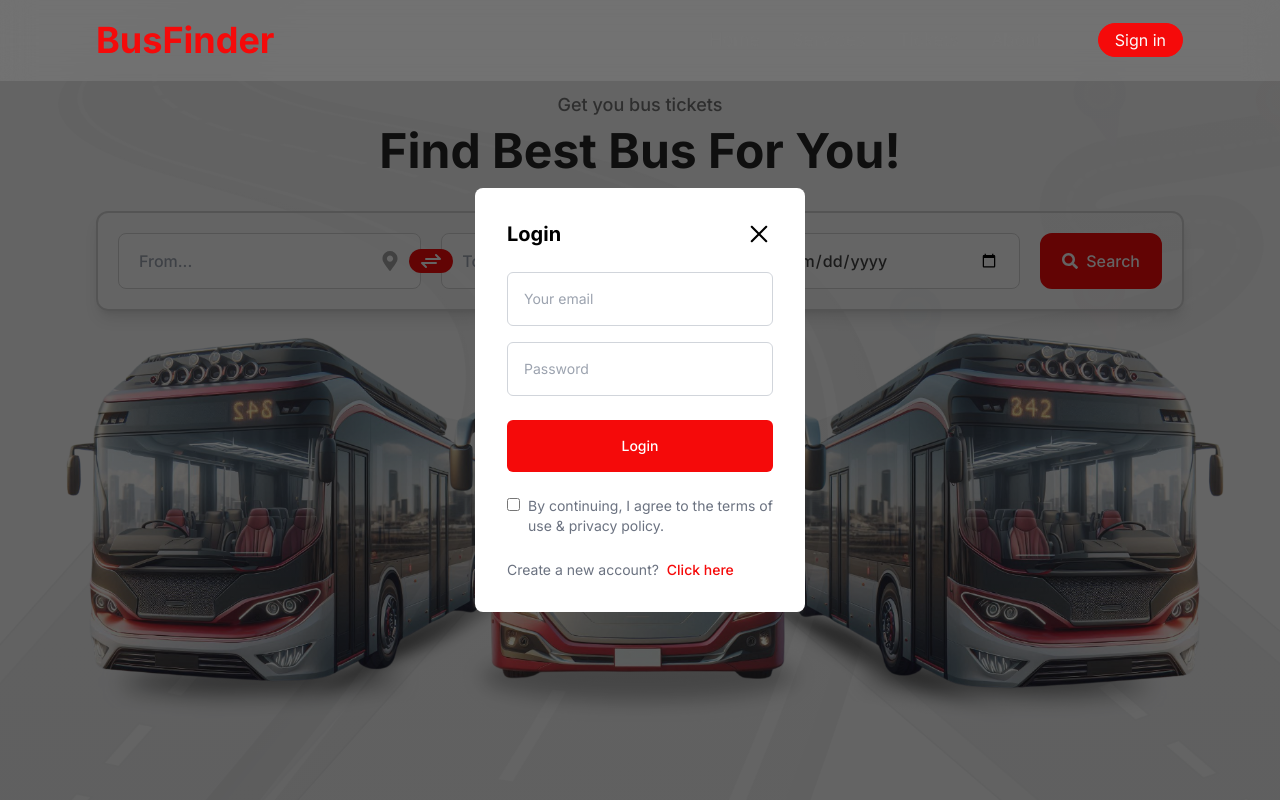
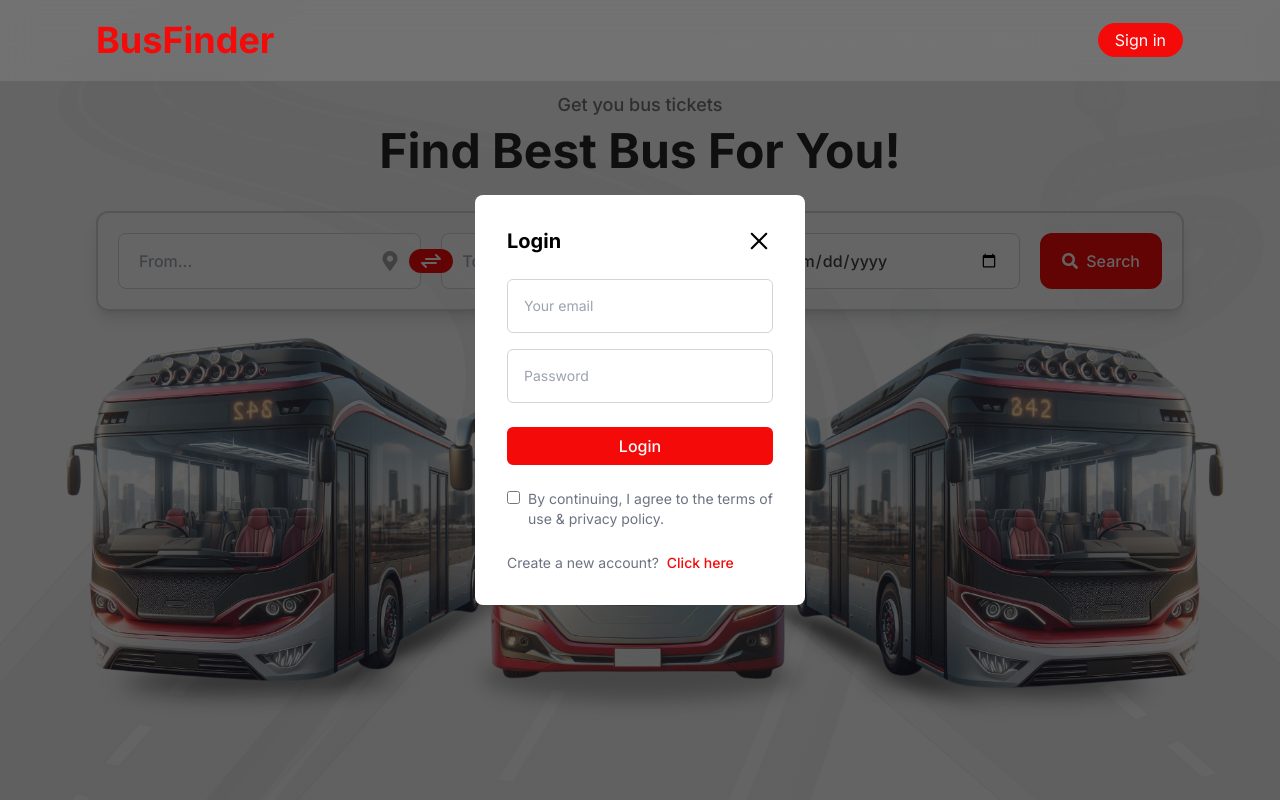
Before and after one commit to RithikRanaweera/Bus_Ticket_Booking, a React (Vite) app in the folder busticketbooking/: page / in a window 1280 px wide. Both pictures are taken after a click on the button "Sign in". Shown: the top 800 px of the page. Built offline with nearby package versions, Linux system fonts and the light colour scheme.

Commit message:
Edit signin signup componnets

```diff
--- a/busticketbooking/src/components/loginpopup/LoginPopup.jsx
+++ b/busticketbooking/src/components/loginpopup/LoginPopup.jsx
@@ -46,9 +46,11 @@ const LoginPopup = ({ setShowLogin }) => {
                         required
                     />
                 </div>
-                <button className="p-4 font-medium text-white rounded-md bg-primary">
+
+                <button className="flex items-center justify-center w-full text-base font-medium duration-300 ease-in-out border-2 rounded-md h-[38px] bg-primary hover:bg-transparent border-primary hover:border-primary text-neutral-50 gap-x-2 hover:text-primary ">
                     {currState === "Sign Up" ? "Create account" : "Login"}
                 </button>
+
                 <div className="flex items-baseline gap-2">
                     <input type="checkbox" required />
                     <p>By continuing, I agree to the terms of use & privacy policy.</p>
```
